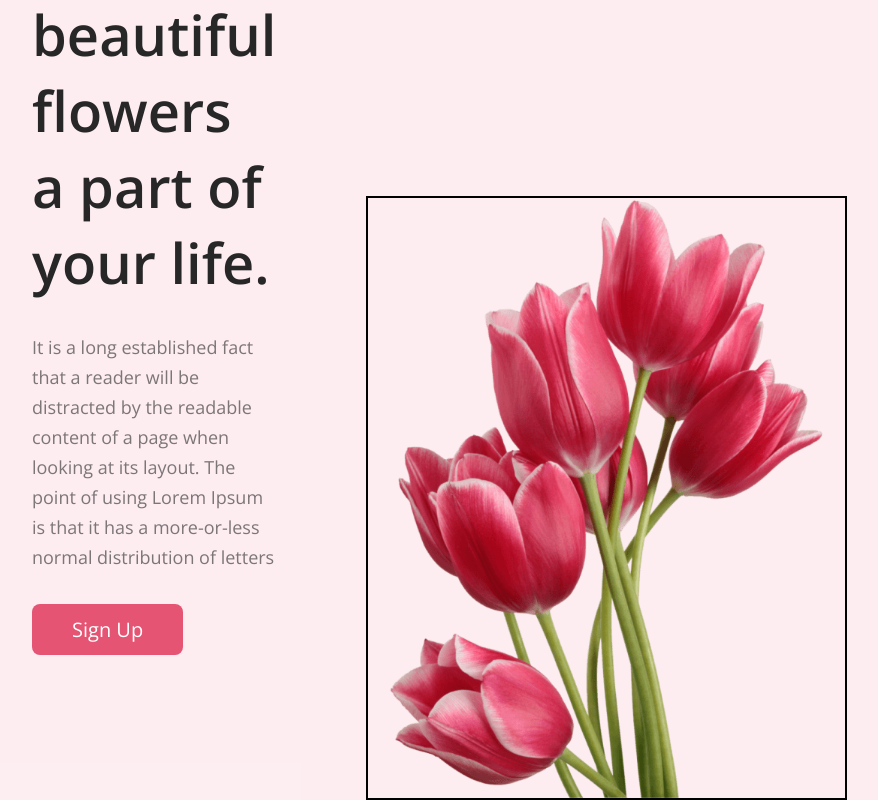
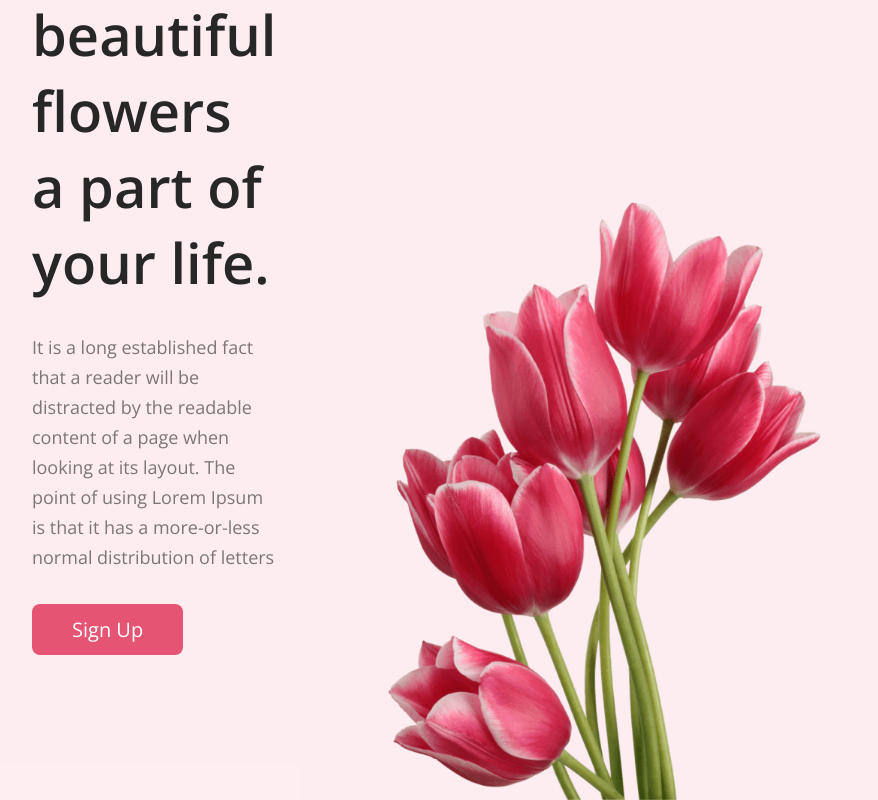
Before and after one commit to Jobayer-Ahmmed/FowerShop-frontend, a plain HTML site: page index.html in a window 1280 px wide. Shown: the whole page, without its empty margins (208-1086 px from the left). Drawn offline with nearby package versions, Linux system fonts and the light colour scheme.

Commit message:
update header

```diff
--- a/styles/style.css
+++ b/styles/style.css
@@ -46,7 +46,6 @@ header{
     line-height: 30px;
 }
 .banner_photo_container{
-    border: 2px solid black;
     display: flex;
     align-items: end;
 }
@@ -54,3 +53,5 @@ header{
     height: 600px;
 
 }
+
+/* header end */
```
